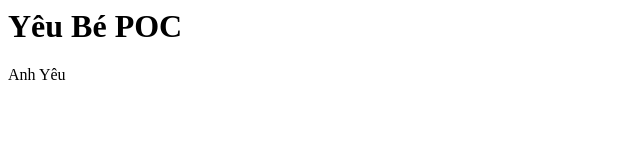
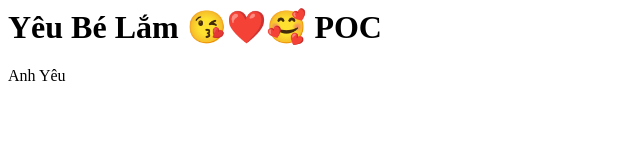
Before and after one commit to Anhduc1233/Y-u-B-Nhi-u-L-m-, a plain HTML site: page index.html in a window 1280 px wide. Shown: the whole page, without its empty margins (0-640 px from the left). Drawn offline with Linux system fonts and the light colour scheme.

Commit message:
Update index.html

```diff
--- a/index.html
+++ b/index.html
@@ -1,2 +1,2 @@
-<h1>Yêu Bé POC</h1>
+<h1>Yêu Bé Lắm 😘❤️🥰 POC</h1>
 <P>Anh Yêu <a href="https://www.facebook.com/profile.php?id=100074150037575></></p
```
